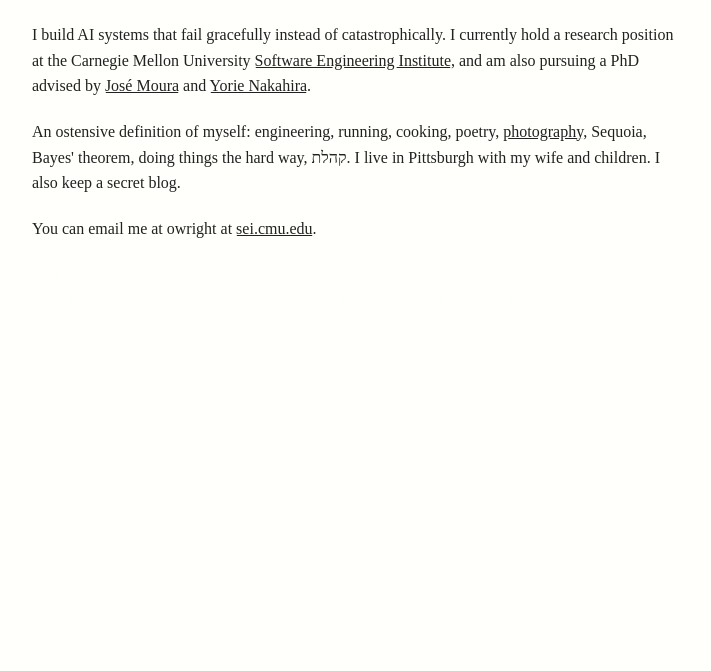
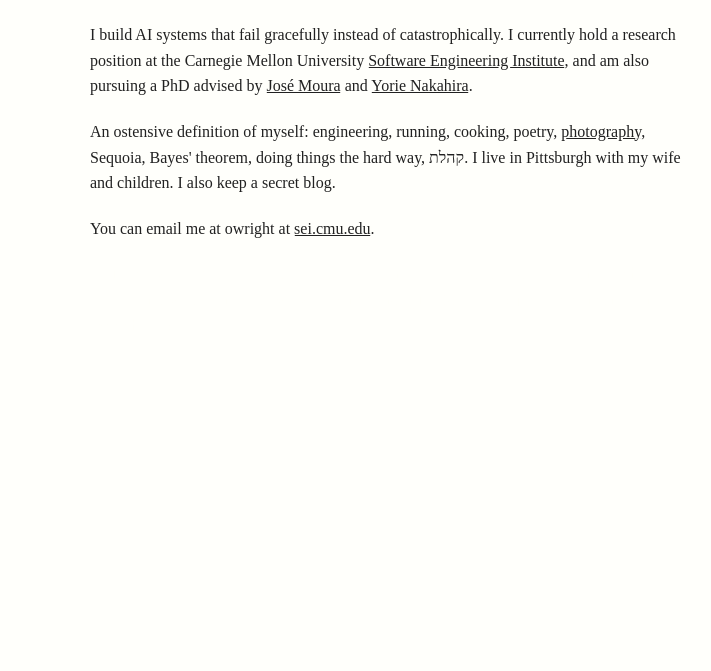
Before and after one commit to omwright/omwright.github.io, a plain HTML site: page index.html in a window 1280 px wide. Shown: the part 129-800 px from the top of the page, without its empty margins (38-749 px from the left). Drawn offline with Linux system fonts and the light colour scheme.

Commit message:
Change margins again

```diff
--- a/style.css
+++ b/style.css
@@ -8,8 +8,8 @@
     background-color: #fffffb;
     color: #212121;
     line-height: 1.6;
-    margin: 70px;
-    max-width: 650px;
+    margin: 70px 10% 0 10%;
+    max-width: 600px;
 }
 
 h1 {
```
